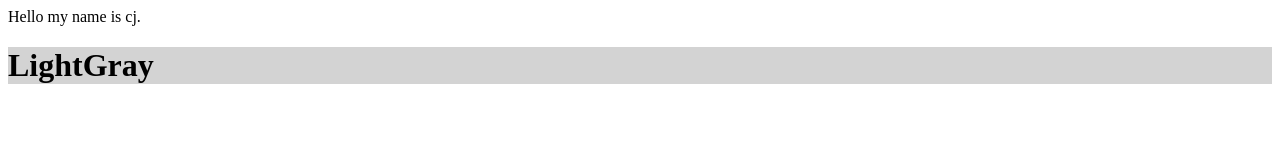
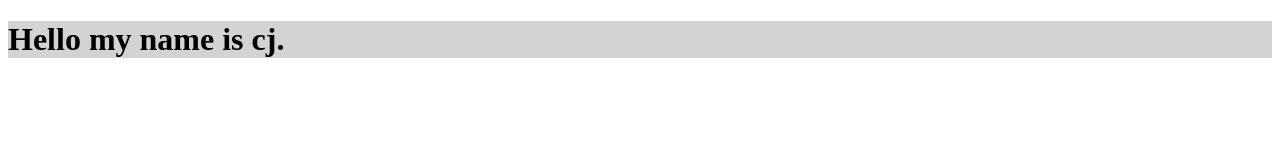
Before and after one commit to Aireons/Myfirstrepository, a plain HTML site: page index.html in a window 1280 px wide. Drawn offline with Linux system fonts and the light colour scheme.

Commit message:
Update index.html

```diff
--- a/index.html
+++ b/index.html
@@ -1,7 +1,7 @@
 <!DOCTYPE html>
 <html>
   <body>
-    Hello my name is cj.
-    <h1 style="background-color:LightGray;">LightGray</h1>
+
+    <h1 style="background-color:LightGray;">    Hello my name is cj.</h1>
   </body>
 </html>
```
